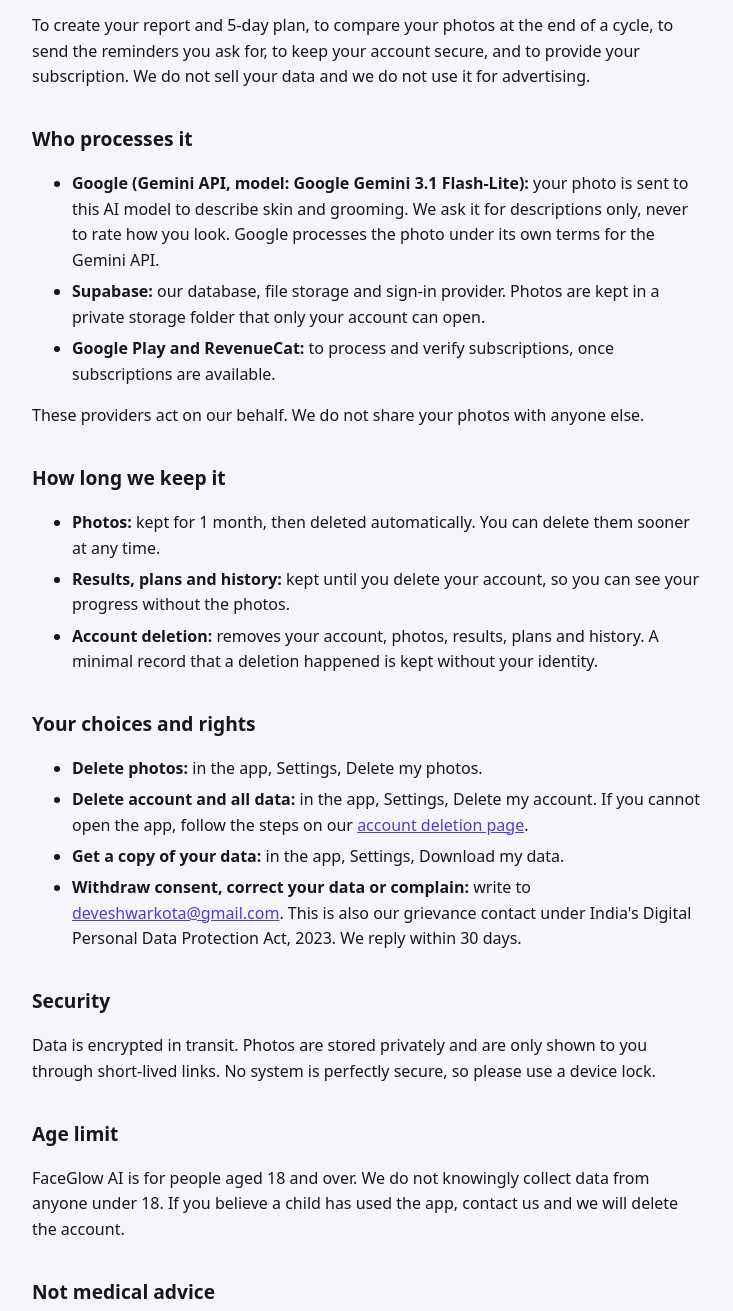
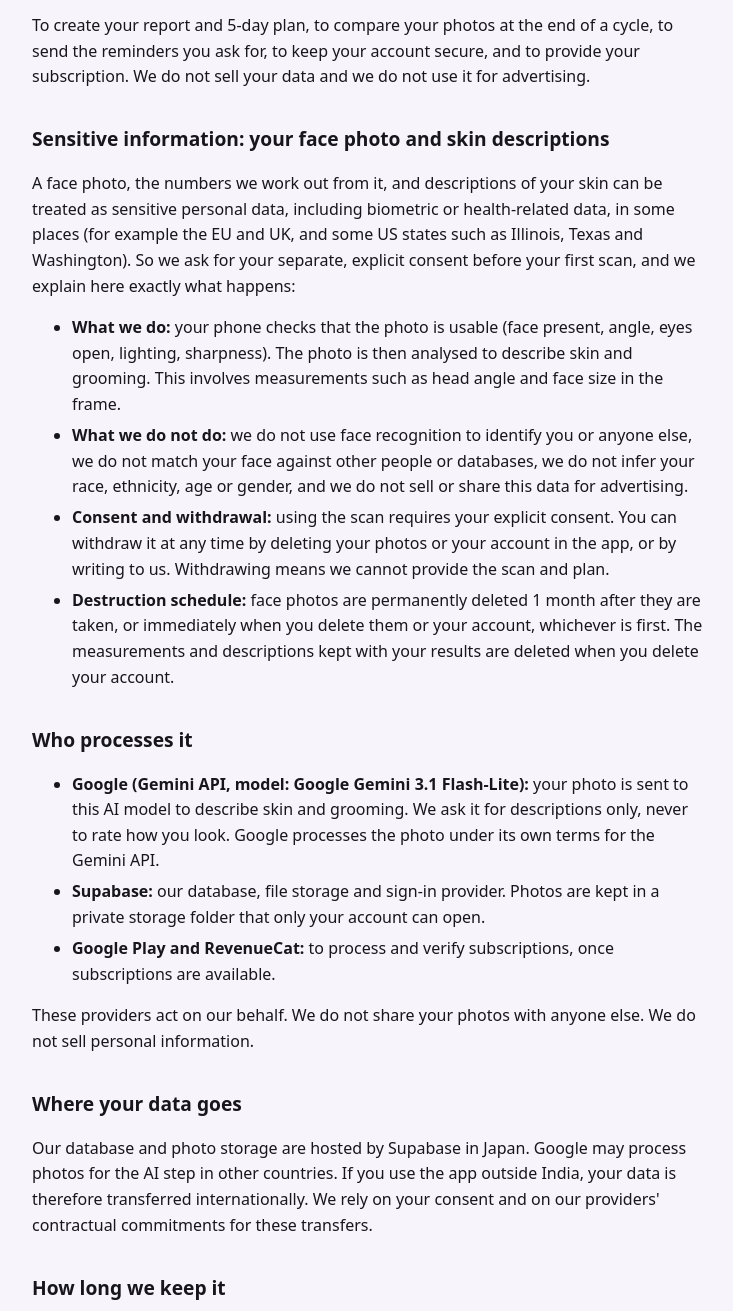
Before and after one commit to deveshwar2002/faceglow-ai-site, a plain HTML site: page privacy.html in a window 1280 px wide. Shown: the part 1066-2377 px from the top of the page, without its empty margins (272-1005 px from the left). Drawn offline with Linux system fonts and the light colour scheme.

Commit message:
Privacy policy: sensitive data notice, destruction schedule, transfers, GDPR basis, Washington health data

```diff
--- a/privacy.html
+++ b/privacy.html
@@ -10,7 +10,7 @@
 <main>
 <p><a href="./">FaceGlow AI</a></p>
 <h1>Privacy Policy</h1>
-<p class="meta">Last updated: 10 October 2026. Applies to the FaceGlow AI Android app (com.faceglowai.app).</p>
+<p class="meta">Last updated: 11 October 2026. Applies to the FaceGlow AI Android app (com.faceglowai.app).</p>
 
 <p>FaceGlow AI turns a face photo into a short personal skin and grooming plan, reminds you to follow it, and asks for a new photo at the end of each cycle to show what changed. This policy explains what we collect, why, who processes it, how long we keep it, and how you can delete it.</p>
 
@@ -32,13 +32,25 @@
 <h2>Why we use it</h2>
 <p>To create your report and 5-day plan, to compare your photos at the end of a cycle, to send the reminders you ask for, to keep your account secure, and to provide your subscription. We do not sell your data and we do not use it for advertising.</p>
 
+<h2>Sensitive information: your face photo and skin descriptions</h2>
+<p>A face photo, the numbers we work out from it, and descriptions of your skin can be treated as sensitive personal data, including biometric or health-related data, in some places (for example the EU and UK, and some US states such as Illinois, Texas and Washington). So we ask for your separate, explicit consent before your first scan, and we explain here exactly what happens:</p>
+<ul>
+<li><strong>What we do:</strong> your phone checks that the photo is usable (face present, angle, eyes open, lighting, sharpness). The photo is then analysed to describe skin and grooming. This involves measurements such as head angle and face size in the frame.</li>
+<li><strong>What we do not do:</strong> we do not use face recognition to identify you or anyone else, we do not match your face against other people or databases, we do not infer your race, ethnicity, age or gender, and we do not sell or share this data for advertising.</li>
+<li><strong>Consent and withdrawal:</strong> using the scan requires your explicit consent. You can withdraw it at any time by deleting your photos or your account in the app, or by writing to us. Withdrawing means we cannot provide the scan and plan.</li>
+<li><strong>Destruction schedule:</strong> face photos are permanently deleted 1 month after they are taken, or immediately when you delete them or your account, whichever is first. The measurements and descriptions kept with your results are deleted when you delete your account.</li>
+</ul>
+
 <h2>Who processes it</h2>
 <ul>
 <li><strong>Google (Gemini API, model: Google Gemini 3.1 Flash-Lite):</strong> your photo is sent to this AI model to describe skin and grooming. We ask it for descriptions only, never to rate how you look. Google processes the photo under its own terms for the Gemini API.</li>
 <li><strong>Supabase:</strong> our database, file storage and sign-in provider. Photos are kept in a private storage folder that only your account can open.</li>
 <li><strong>Google Play and RevenueCat:</strong> to process and verify subscriptions, once subscriptions are available.</li>
 </ul>
-<p>These providers act on our behalf. We do not share your photos with anyone else.</p>
+<p>These providers act on our behalf. We do not share your photos with anyone else. We do not sell personal information.</p>
+
+<h2>Where your data goes</h2>
+<p>Our database and photo storage are hosted by Supabase in Japan. Google may process photos for the AI step in other countries. If you use the app outside India, your data is therefore transferred internationally. We rely on your consent and on our providers' contractual commitments for these transfers.</p>
 
 <h2>How long we keep it</h2>
 <ul>
@@ -48,6 +60,7 @@
 </ul>
 
 <h2>Your choices and rights</h2>
+<p>Wherever you live, you can ask us to access, correct, download or delete your data, to withdraw your consent, or to object to how we use it. Depending on where you live you may have additional rights, for example under the EU and UK GDPR, India's Digital Personal Data Protection Act 2023, or US state privacy laws. We will not treat you differently for using these rights. If you are in the EU or UK you can also complain to your local data protection authority.</p>
 <ul>
 <li><strong>Delete photos:</strong> in the app, Settings, Delete my photos.</li>
 <li><strong>Delete account and all data:</strong> in the app, Settings, Delete my account. If you cannot open the app, follow the steps on our <a href="delete-account.html">account deletion page</a>.</li>
@@ -57,6 +70,12 @@
 
 <h2>Security</h2>
 <p>Data is encrypted in transit. Photos are stored privately and are only shown to you through short-lived links. No system is perfectly secure, so please use a device lock.</p>
+
+<h2>Legal basis (EU and UK)</h2>
+<p>We process your account and plan data to provide the service you asked for. We process your face photo and skin descriptions only on the basis of your explicit consent.</p>
+
+<h2>Washington consumer health data</h2>
+<p>This policy also serves as our consumer health data privacy policy. The consumer health data we collect is the face photo and skin descriptions described above. We collect it only with your consent, use it only to provide your report and plan, share it only with the providers listed above, and do not sell it. You can withdraw consent, request access, and request deletion as described in this policy.</p>
 
 <h2>Age limit</h2>
 <p>FaceGlow AI is for people aged 18 and over. We do not knowingly collect data from anyone under 18. If you believe a child has used the app, contact us and we will delete the account.</p>
```
